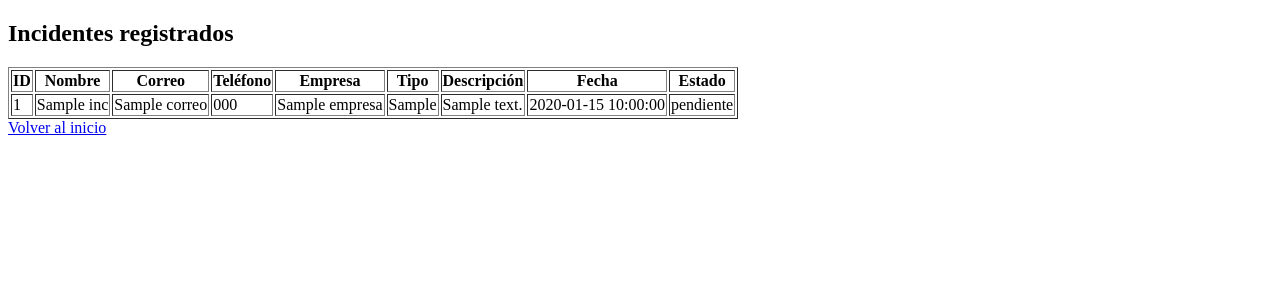
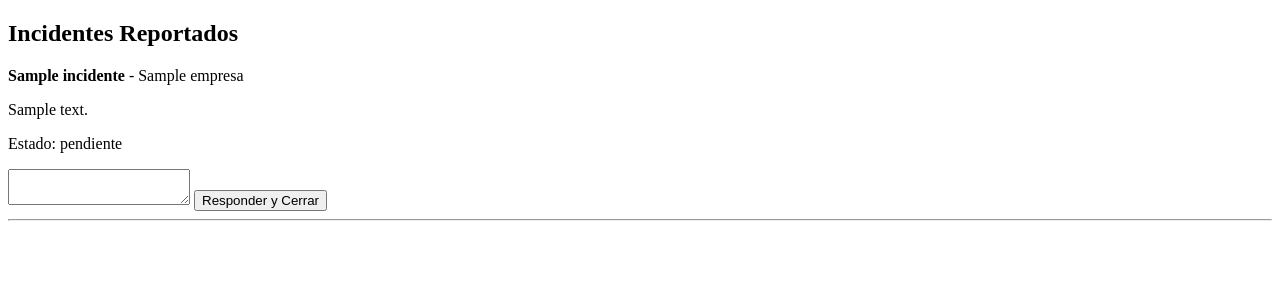
Before and after one commit to flasso/sistema-soporte, a Flask app: template templates/admin.html in a window 1280 px wide. Shown: the top 300 px of the page. Run offline with Flask 3, Linux system fonts and the light colour scheme; the template is opened without the code that fills it: most values are stand-ins (such as "Sample title", 1, 10 or a date in 2020); some libraries are stand-ins or nearby versions.

Commit message:
update system

```diff
--- a/app.py
+++ b/app.py
@@ -1,89 +1,92 @@
-from flask import Flask, render_template, request, redirect, url_for, flash
+from flask import Flask, render_template, request, redirect
 from flask_mail import Mail, Message
+import psycopg2
 from psycopg2.extras import RealDictCursor
 from datetime import datetime
-import psycopg2
-import os
 
 app = Flask(__name__)
-app.secret_key = 'supersecretkey'
 
-# Configuración de correo
-app.config['MAIL_SERVER'] = 'smtp.gmail.com'
-app.config['MAIL_PORT'] = 587
-app.config['MAIL_USE_TLS'] = True
-app.config['MAIL_USERNAME'] = 'soporte@cloudsoftware.com.co'
-app.config['MAIL_PASSWORD'] = 'TU_PASSWORD_GMAIL'
-mail = Mail(app)
-
-# Variable de entorno para la DB
-DB_URL = os.environ.get("DATABASE_URL")
+# PostgreSQL
+DB_URL = "postgresql://sistema_soporte_db_user:GQV2H65J4INWg1fYJCFmwcKwovOPQLRn@dpg-d1lhq7p5pdvs73c0acn0-a/sistema_soporte_db"
 
 def get_conn():
     return psycopg2.connect(DB_URL, sslmode='require', cursor_factory=RealDictCursor)
 
-@app.route('/')
-def index():
-    return render_template('index.html')
+# Configuración correo
+app.config['MAIL_SERVER'] = 'smtp.tucorreo.com'  # cámbialo a tu SMTP
+app.config['MAIL_PORT'] = 587
+app.config['MAIL_USE_TLS'] = True
+app.config['MAIL_USERNAME'] = 'soporte@cloudsoftware.com.co'  # tu cuenta
+app.config['MAIL_PASSWORD'] = 'yqwm byqv lkft suvx'            # tu contraseña
+app.config['MAIL_DEFAULT_SENDER'] = 'soporte@cloudsoftware.com.co'
 
-@app.route('/formulario')
-def formulario():
+mail = Mail(app)
+
+@app.route('/', methods=['GET', 'POST'])
+def soporte():
+    if request.method == 'POST':
+        nombre = request.form['nombre']
+        correo = request.form['correo']
+        telefono = request.form['telefono']
+        empresa = request.form['empresa']
+        tipo_problema = request.form['tipo_problema']
+        descripcion = request.form['descripcion']
+        fecha_reporte = datetime.now().isoformat()
+        estado = 'pendiente'
+
+        conn = get_conn()
+        cur = conn.cursor()
+        cur.execute("""
+            INSERT INTO incidentes (nombre, correo, telefono, empresa, tipo_problema, descripcion, fecha_reporte, estado)
+            VALUES (%s, %s, %s, %s, %s, %s, %s, %s);
+        """, (nombre, correo, telefono, empresa, tipo_problema, descripcion, fecha_reporte, estado))
+        conn.commit()
+        cur.close()
+        conn.close()
+        return redirect('/gracias')
+
     empresas = [
-        'Seleccione una empresa',
-        'Acomedios', 'Aldas', 'Asoredes', 'Big Media', 'Cafam',
-        'Century', 'CNM', 'Contructora de Marcas', 'DORTIZ',
-        'Elite', 'Factorial', 'Grupo One', 'Zelva', 'Integracion',
-        'Inversiones CNM', 'JH Hoyos', 'Jaime Uribe', 'Maproges',
-        'Media Agency', 'Media Plus', 'Multimedios', 'New Sapiens',
-        'OMV', 'Quintero y Quintero', 'Servimedios', 'Teleantioquia', 'TBWA'
+        '', 'Acomedios', 'Aldas', 'Adela', 'Asoredes', 'Big Media', 'Cafam', 'Century', 'CNM',
+        'Contructora de Marcas', 'DORTIZ', 'Elite', 'Factorial', 'Grupo One', 'Zelva',
+        'Integracion', 'Inversiones CNM', 'JH Hoyos', 'Jaime Uribe', 'Maproges',
+        'Media Agency', 'Media Plus', 'Multimedios', 'New Sapiens', 'OMV',
+        'Quintero y Quintero', 'Servimedios', 'Teleantioquia', 'TBWA'
     ]
     return render_template('formulario.html', empresas=empresas)
 
-@app.route('/enviar', methods=['POST'])
-def enviar():
-    nombre = request.form['nombre']
-    correo = request.form['correo']
-    telefono = request.form['telefono']
-    empresa = request.form['empresa']
-    tipo = request.form['tipo_problema']
-    descripcion = request.form['descripcion']
-    fecha_reporte = datetime.now().isoformat()
-
-    with get_conn() as conn:
-        with conn.cursor() as cur:
-            cur.execute("""
-                INSERT INTO incidentes
-                (nombre, correo, telefono, empresa, tipo_problema, descripcion, fecha_reporte, estado)
-                VALUES (%s, %s, %s, %s, %s, %s, %s, 'pendiente')
-            """, (nombre, correo, telefono, empresa, tipo, descripcion, fecha_reporte))
-            conn.commit()
-
-    # Enviar correo al cliente
-    msg = Message(f"Incidente recibido: {tipo}",
-                  sender=app.config['MAIL_USERNAME'],
-                  recipients=[correo])
-    msg.body = f"""
-Hola {nombre},
-
-Hemos recibido tu incidente con la siguiente descripción:
-"{descripcion}"
-
-Pronto te contactaremos con una respuesta.
-
-Gracias,
-Equipo de Soporte
-"""
-    mail.send(msg)
-
+@app.route('/gracias')
+def gracias():
     return render_template('gracias.html')
 
-@app.route('/admin')
+@app.route('/admin', methods=['GET', 'POST'])
 def admin():
-    with get_conn() as conn:
-        with conn.cursor() as cur:
-            cur.execute("SELECT * FROM incidentes ORDER BY fecha_reporte DESC")
-            incidentes = cur.fetchall()
+    conn = get_conn()
+    cur = conn.cursor()
+    if request.method == 'POST':
+        incidente_id = request.form['incidente_id']
+        respuesta = request.form['respuesta']
+        fecha_respuesta = datetime.now().isoformat()
+        # actualiza y obtiene correo del cliente
+        cur.execute("""
+            UPDATE incidentes
+            SET respuesta=%s, fecha_respuesta=%s, estado='cerrado'
+            WHERE id=%s
+            RETURNING correo, nombre;
+        """, (respuesta, fecha_respuesta, incidente_id))
+        result = cur.fetchone()
+        conn.commit()
+
+        # enviar correo
+        if result:
+            msg = Message("Respuesta a tu incidente", recipients=[result['correo']])
+            msg.body = f"Hola {result['nombre']},\n\nHemos respondido a tu incidente:\n\n{respuesta}\n\nGracias."
+            mail.send(msg)
+
+    cur.execute("SELECT * FROM incidentes ORDER BY fecha_reporte DESC;")
+    incidentes = cur.fetchall()
+    cur.close()
+    conn.close()
     return render_template('admin.html', incidentes=incidentes)
 
 if __name__ == '__main__':
-    app.run(host='0.0.0.0', port=int(os.environ.get('PORT', 5000)))
+    app.run(host='0.0.0.0', port=10000)
--- a/templates/admin.html
+++ b/templates/admin.html
@@ -1,37 +1,28 @@
 <!DOCTYPE html>
 <html lang="es">
 <head>
-    <meta charset="UTF-8">
-    <title>Admin - Incidentes</title>
+<meta charset="UTF-8">
+<title>Panel de Administración</title>
 </head>
 <body>
-    <h2>Incidentes registrados</h2>
-    <table border="1">
-        <tr>
-            <th>ID</th>
-            <th>Nombre</th>
-            <th>Correo</th>
-            <th>Teléfono</th>
-            <th>Empresa</th>
-            <th>Tipo</th>
-            <th>Descripción</th>
-            <th>Fecha</th>
-            <th>Estado</th>
-        </tr>
-        {% for inc in incidentes %}
-        <tr>
-            <td>{{ inc.id }}</td>
-            <td>{{ inc.nombre }}</td>
-            <td>{{ inc.correo }}</td>
-            <td>{{ inc.telefono }}</td>
-            <td>{{ inc.empresa }}</td>
-            <td>{{ inc.tipo_problema }}</td>
-            <td>{{ inc.descripcion }}</td>
-            <td>{{ inc.fecha_reporte }}</td>
-            <td>{{ inc.estado }}</td>
-        </tr>
-        {% endfor %}
-    </table>
-    <a href="{{ url_for('index') }}">Volver al inicio</a>
+<h2>Incidentes Reportados</h2>
+{% for i in incidentes %}
+<div>
+    <p><strong>{{ i.nombre }}</strong> - {{ i.empresa }}</p>
+    <p>{{ i.descripcion }}</p>
+    <p>Estado: {{ i.estado }}</p>
+    {% if i.estado == 'pendiente' %}
+    <form method="post">
+        <input type="hidden" name="incidente_id" value="{{ i.id }}">
+        <textarea name="respuesta" required></textarea>
+        <button type="submit">Responder y Cerrar</button>
+    </form>
+    {% else %}
+    <p>Respuesta: {{ i.respuesta }}</p>
+    <p>Respondido el: {{ i.fecha_respuesta }}</p>
+    {% endif %}
+</div>
+<hr>
+{% endfor %}
 </body>
 </html>
```
Also changed, not shown: templates/formulario.html (+15 -26 lines), templates/gracias.html (+4 -6 lines).
